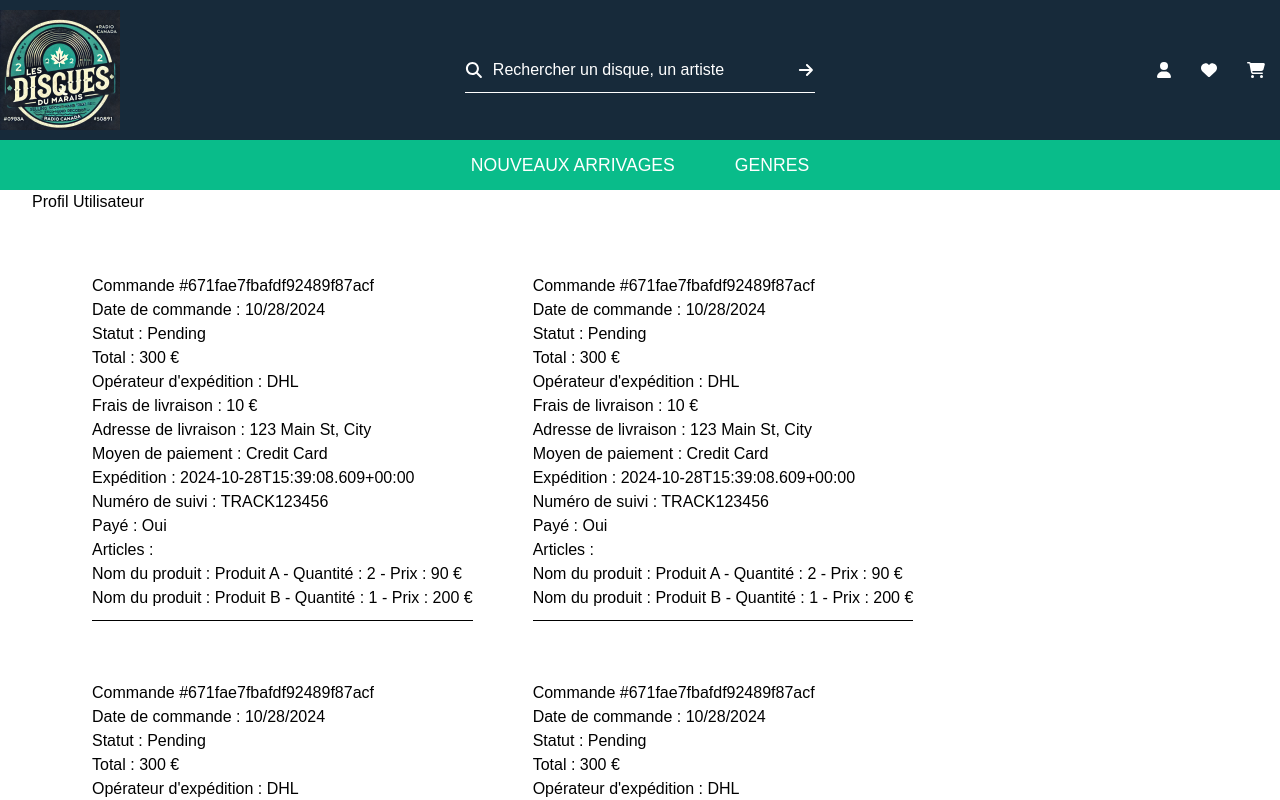
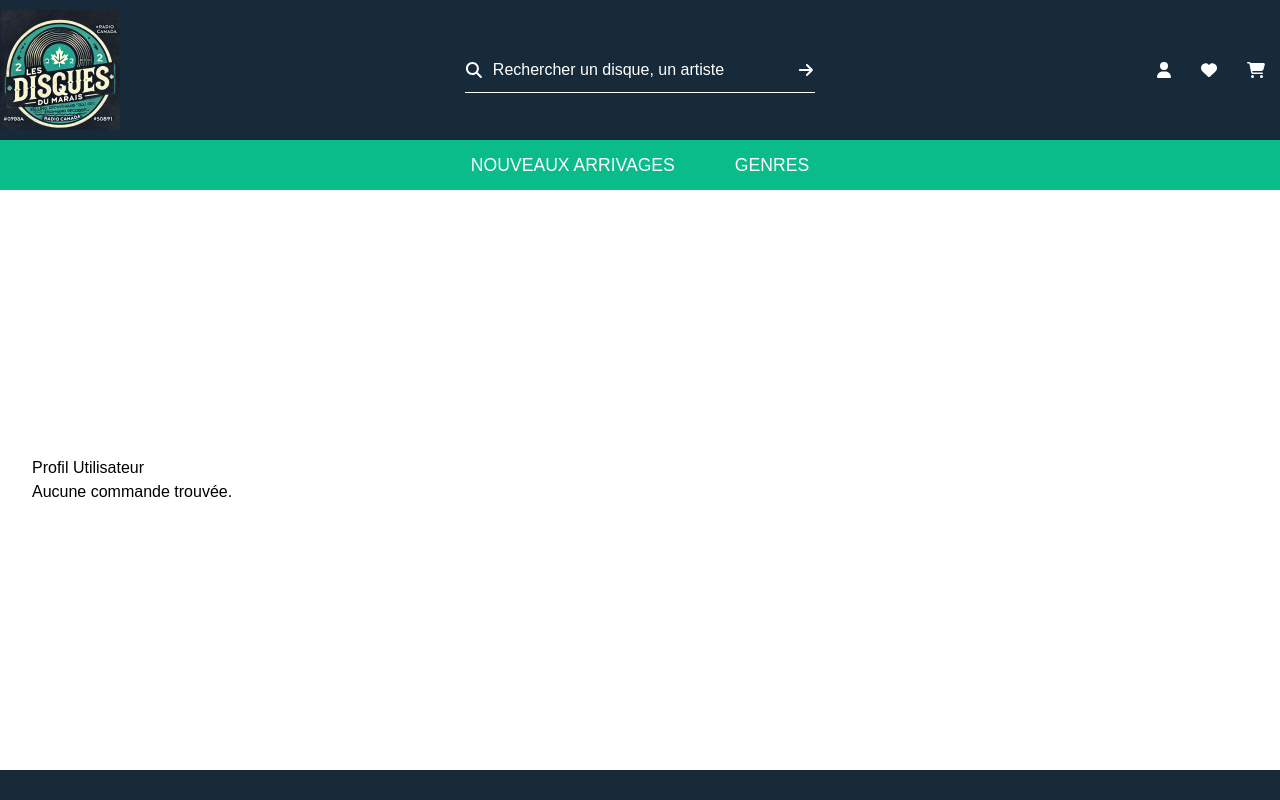
Before and after one commit to valerie85/lesdisquesdumarais-frontend, a Next.js app: page /profile in a window 1280 px wide. Shown: the top 800 px of the page. Built offline with nearby package versions, Linux system fonts and the light colour scheme; a web font is replaced by a local one.

Commit message:
ajout de la condition admin et populate

```diff
--- a/components/Profile.js
+++ b/components/Profile.js
@@ -1,206 +1,83 @@
 import React, { useEffect, useState } from 'react';
-import { useSelector } from 'react-redux';
+import { useSelector, useDispatch } from 'react-redux';
 import styles from '../styles/Profile.module.css';
 
 
 function Profile() {
-   // const token = useSelector((state) => state.user.value.token);
-    const token = 'zWWxtQw00C-ToM2w90tscAGYaTzP-AbB';
+    const token = useSelector((state) => state.user.value.token);
     const [userId, setUserId] = useState(null);
-    const [ordersf, setOrders] = useState([]);
+    const [orders, setOrders] = useState([]);
     const [error, setError] = useState('');
+    const [isAdmin, setIsAdmin] = useState(false);
 
+    // recup les infos via le token et recup le isAdmin
     useEffect(() => {
         const fetchUser = async () => {
+            if (!token) return;
             try {
-                 const response = await fetch('https://localhost:3000/users/id', {
+                const response = await fetch('http://localhost:3000/users/id', {
                     method: 'GET',
                     headers: { Authorization: `bearer ${token}` },
                 })
-                 if (!response) {
+                if (!response.ok) {
                     console.error('erreur lors de la récuperation des donnees:', error.message);
                     return;
                 }
                 const data = await response.json();
                 setUserId(data._id)
-
+                setIsAdmin(data.isAdmin)
             } catch (error) {
                 console.error(error.message);
-             }
-
-             if (token) {
-                 fetchUser()
+                setError(error.message);
             }
         };
+        fetchUser()
     }, [token]);
 
-    useEffect(()=>{
-        const fetchOrders = async ()=>{
+    //  recup les orders via le userId
+    useEffect(() => {
+        const fetchOrders = async () => {
+            if (!userId) return;
             try {
-                const response = await fetch(`https://localhost:3000/orders/${userId}`,{
-                    method:'GET',
-                    headers:{Authorization: `bearer ${token}`},
+                const response = await fetch(`http://localhost:3000/orders/${userId}`, {
+                    method: 'GET',
+                    headers: { Authorization: `bearer ${token}` },
                 });
-                if (!response) {
+                if (!response.ok) {
                     console.error('erreur lors de la récuperation des donnees:', error.message);
                     return;
                 }
-
                 const data = await response.json();
                 if (data.result) {
                     setOrders(data.orders);
-                }else{
+                } else {
                     setError('Aucune commande trouver');
                 }
             } catch (error) {
-                console.error('erreur',error.message);
+                console.error('erreur:', error.message);
                 setError(error.message)
             }
         }
-        if (userId) {
         fetchOrders()
-        }
-    },[userId, token])
+    }, [userId, token])
 
-
-    const orders = [
-        {
-            _id: '671fae7fbafdf92489f87acf',
-            user: '6720bfb07d71bcfa9e0a87a1',
-            total: 300,
-            shipment_operator: 'DHL',
-            shipment_price: 10,
-            shipping_adresse: '123 Main St, City',
-            payment_media: 'Credit Card',
-            order_status: 'Pending',
-            articles: [
-                { productName: 'Produit A', quantity: 2, price: 90 },
-                { productName: 'Produit B', quantity: 1, price: 200 },
-            ],
-            expedition_date: '2024-10-28T15:39:08.609+00:00',
-            tracking_number: 'TRACK123456',
-            isPaid: true,
-            order_date: '2024-10-28T15:32:15.762+00:00',
-        },
-        {
-            _id: '671fae7fbafdf92489f87acf',
-            user: '6720bfb07d71bcfa9e0a87a1',
-            total: 300,
-            shipment_operator: 'DHL',
-            shipment_price: 10,
-            shipping_adresse: '123 Main St, City',
-            payment_media: 'Credit Card',
-            order_status: 'Pending',
-            articles: [
-                { productName: 'Produit A', quantity: 2, price: 90 },
-                { productName: 'Produit B', quantity: 1, price: 200 },
-            ],
-            expedition_date: '2024-10-28T15:39:08.609+00:00',
-            tracking_number: 'TRACK123456',
-            isPaid: true,
-            order_date: '2024-10-28T15:32:15.762+00:00',
-        },
-        {
-            _id: '671fae7fbafdf92489f87acf',
-            user: '6720bfb07d71bcfa9e0a87a1',
-            total: 300,
-            shipment_operator: 'DHL',
-            shipment_price: 10,
-            shipping_adresse: '123 Main St, City',
-            payment_media: 'Credit Card',
-            order_status: 'Pending',
-            articles: [
-                { productName: 'Produit A', quantity: 2, price: 90 },
-                { productName: 'Produit B', quantity: 1, price: 200 },
-            ],
-            expedition_date: '2024-10-28T15:39:08.609+00:00',
-            tracking_number: 'TRACK123456',
-            isPaid: true,
-            order_date: '2024-10-28T15:32:15.762+00:00',
-        },
-        {
-            _id: '671fae7fbafdf92489f87acf',
-            user: '6720bfb07d71bcfa9e0a87a1',
-            total: 300,
-            shipment_operator: 'DHL',
-            shipment_price: 10,
-            shipping_adresse: '123 Main St, City',
-            payment_media: 'Credit Card',
-            order_status: 'Pending',
-            articles: [
-                { productName: 'Produit A', quantity: 2, price: 90 },
-                { productName: 'Produit B', quantity: 1, price: 200 },
-            ],
-            expedition_date: '2024-10-28T15:39:08.609+00:00',
-            tracking_number: 'TRACK123456',
-            isPaid: true,
-            order_date: '2024-10-28T15:32:15.762+00:00',
-        },
-        {
-            _id: '671fae7fbafdf92489f87acf',
-            user: '6720bfb07d71bcfa9e0a87a1',
-            total: 300,
-            shipment_operator: 'DHL',
-            shipment_price: 10,
-            shipping_adresse: '123 Main St, City',
-            payment_media: 'Credit Card',
-            order_status: 'Pending',
-            articles: [
-                { productName: 'Produit A', quantity: 2, price: 90 },
-                { productName: 'Produit B', quantity: 1, price: 200 },
-            ],
-            expedition_date: '2024-10-28T15:39:08.609+00:00',
-            tracking_number: 'TRACK123456',
-            isPaid: true,
-            order_date: '2024-10-28T15:32:15.762+00:00',
-        },
-        {
-            _id: '671fae7fbafdf92489f87acf',
-            user: '6720bfb07d71bcfa9e0a87a1',
-            total: 300,
-            shipment_operator: 'DHL',
-            shipment_price: 10,
-            shipping_adresse: '123 Main St, City',
-            payment_media: 'Credit Card',
-            order_status: 'Pending',
-            articles: [
-                { productName: 'Produit A', quantity: 2, price: 90 },
-                { productName: 'Produit B', quantity: 1, price: 200 },
-            ],
-            expedition_date: '2024-10-28T15:39:08.609+00:00',
-            tracking_number: 'TRACK123456',
-            isPaid: true,
-            order_date: '2024-10-28T15:32:15.762+00:00',
-        },
-        {
-            _id: '671fae7fbafdf92489f87acf',
-            user: '6720bfb07d71bcfa9e0a87a1',
-            total: 300,
-            shipment_operator: 'DHL',
-            shipment_price: 10,
-            shipping_adresse: '123 Main St, City',
-            payment_media: 'Credit Card',
-            order_status: 'Pending',
-            articles: [
-                { productName: 'Produit A', quantity: 2, price: 90 },
-                { productName: 'Produit B', quantity: 1, price: 200 },
-            ],
-            expedition_date: '2024-10-28T15:39:08.609+00:00',
-            tracking_number: 'TRACK123456',
-            isPaid: true,
-            order_date: '2024-10-28T15:32:15.762+00:00',
-        },
-    ];
 
     return (
         <div className={styles.profile}>
-            <h2>Profil Utilisateur</h2>
-            {error && <p>{error}</p>}
-            {orders.length === 0 && !error ? (
+            <h2>{isAdmin ? 'Tableau de Bord Administrateur' : 'Profil Utilisateur'}</h2>
+            {/* Affichage conditionnel soit admin ou user selon la DB */}
+            {isAdmin ? (
+                <div>
+                    <p>Bienvenue sur le tableau de bord d'administration !</p>
+                </div>
+            ) : (
+                <div>
+                    {orders.length === 0 ? (
                         <p>Aucune commande trouvée.</p>
                     ) : (
                         <ul className={styles.ordersList}>
-                    {orders.map((order, index) => (
+                            {/* affiche les commandes du user */}
+                            {orders.map((order) => (
                                 <li key={order._id} className={styles.orderItem}>
                                     <p>Commande #{order._id}</p>
                                     <p>Date de commande : {new Date(order.order_date).toLocaleDateString()}</p>
@@ -210,15 +87,15 @@ function Profile() {
                                     <p>Frais de livraison : {order.shipment_price} €</p>
                                     <p>Adresse de livraison : {order.shipping_adresse}</p>
                                     <p>Moyen de paiement : {order.payment_media}</p>
-                            <p>Expédition : {order.expedition_date ? (order.expedition_date) : 'Non expédié'}</p>
-                            <p>Numéro de suivi : {order.tracking_number ? order.tracking_number : 'Pas encore disponible'}</p>
+                                    <p>Expédition : {order.expedition_date ? new Date(order.expedition_date).toLocaleDateString() : 'Non expédié'}</p>
+                                    <p>Numéro de suivi : {order.tracking_number || 'Pas encore disponible'}</p>
                                     <p>Payé : {order.isPaid ? 'Oui' : 'Non'}</p>
-
+                                    {/*  Les articles correspondant aux commandes */}
                                     <h4>Articles :</h4>
                                     <ul className={styles.itemsList}>
-                                {order.articles.map((item, itemIndex) => (
-                                    <li key={itemIndex} className={styles.item}>
-                                        Nom du produit : {item.productName} - Quantité : {item.quantity} - Prix : {item.price} €
+                                        {order.articles.map((item) => (
+                                            <li key={item._id} className={styles.item}>
+                                                Nom du produit : {item.title} - Prix : {item.price} €
                                             </li>
                                         ))}
                                     </ul>
@@ -227,9 +104,9 @@ function Profile() {
                         </ul>
                     )}
                 </div>
+            )}
+        </div>
     );
 }
 
-
-
 export default Profile;
```
Lines whose indentation alone changed are shown as unchanged.
